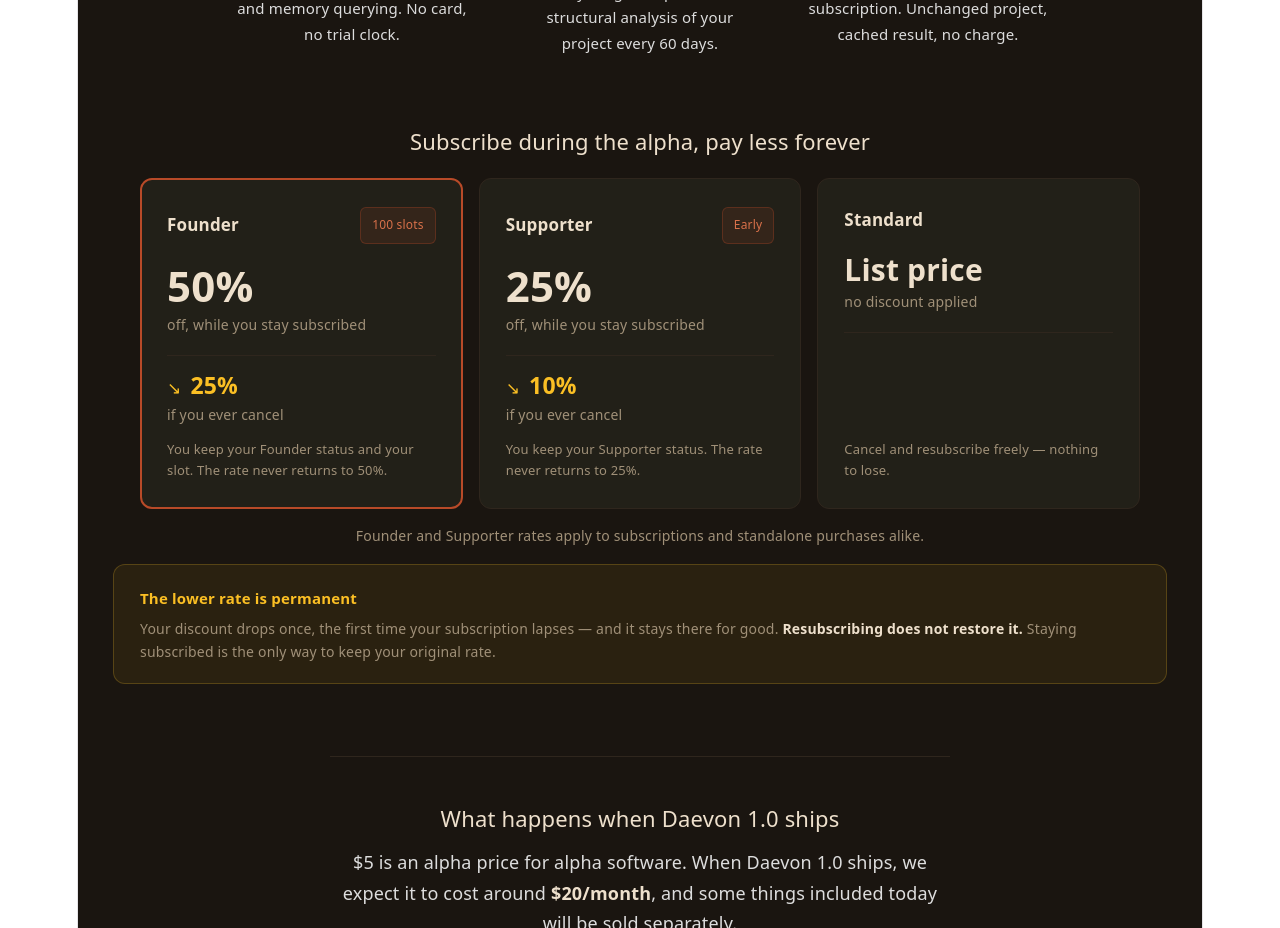
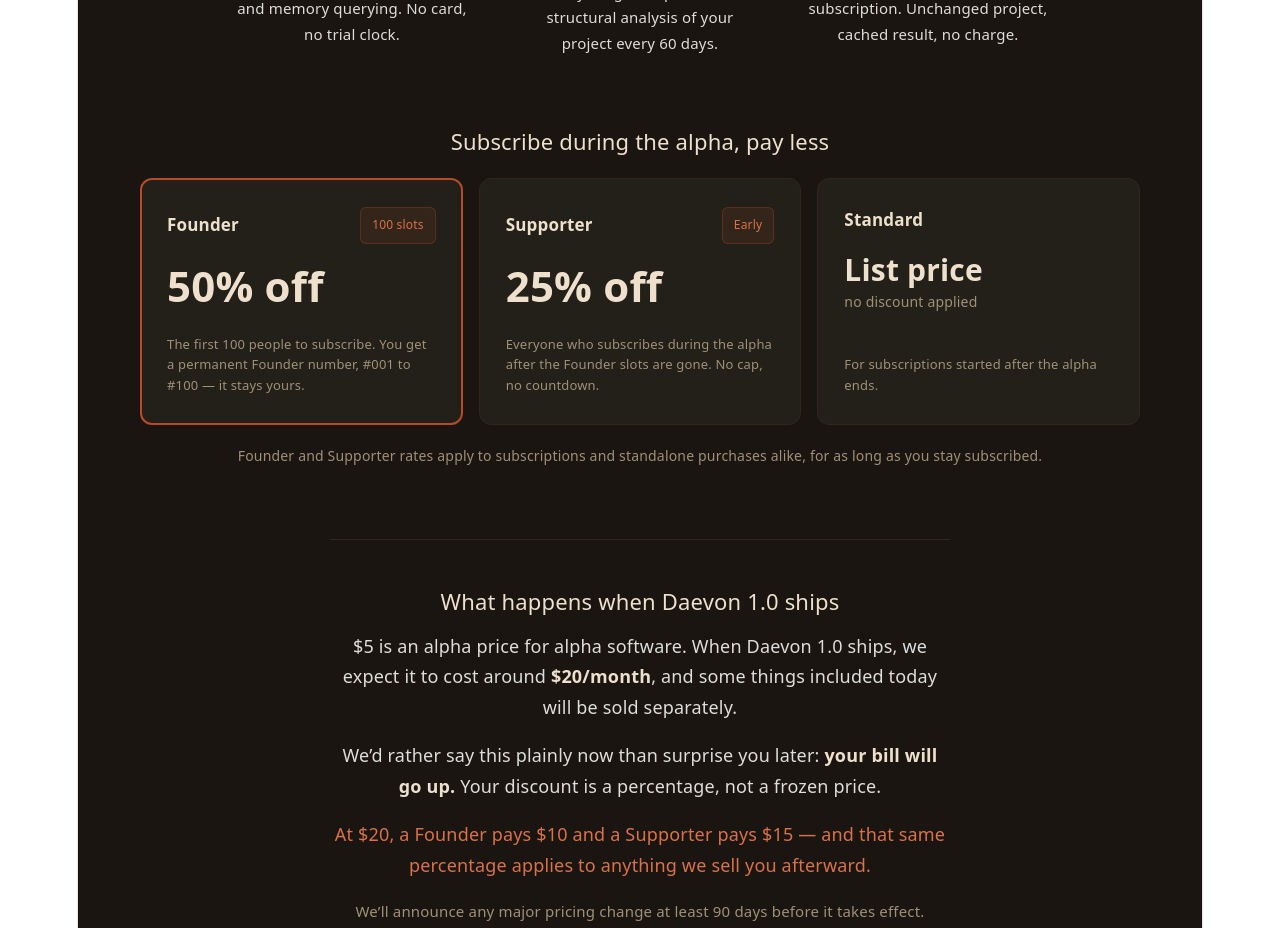
Before and after one commit to DaevonAI/daevon-site, a React (Vite) app in the folder daevon-react/: page / in a window 1280 px wide. Shown: the part 2100-3028 px from the top of the page. Built offline with nearby package versions, Linux system fonts and the light colour scheme.

Commit message:
removed ratchet from pricing. loyalty prices for alpha is now one price forever.
changed because of potential legal issues.

```diff
--- a/daevon-react/src/components/Pricing.jsx
+++ b/daevon-react/src/components/Pricing.jsx
@@ -2,8 +2,7 @@ import Waitlist from "./Waitlist";
 
 /* --- Daevon website tokens (warm) ---
    bg #1A1510 · surface #222018 · border #2f261d
-   text #EEE0CC · dim #A09078 · accent #B84A28 / #D9714A
-   warn #fbbf24 — caution, not error. 9.77:1 on surface; 43deg hue vs accent's 14deg. */
+   text #EEE0CC · dim #A09078 · accent #B84A28 / #D9714A */
 
 const C = {
     surface: "#222018",
@@ -11,13 +10,10 @@ const C = {
     text: "#EEE0CC",
     dim: "#A09078",
     accent: "#B84A28",
-    accentText: "#D9714A",
-    warn: "#fbbf24",
-    warnBg: "rgba(251, 191, 36, 0.07)",
-    warnBorder: "rgba(251, 191, 36, 0.22)"
+    accentText: "#D9714A"
 };
 
-function Tier({ name, badge, rate, rateSmall, label, drop, dropLabel, note, noteBottom, featured }) {
+function Tier({ name, badge, rate, rateSmall, label, note, noteBottom, featured }) {
     return (
         <div style={{
             background: C.surface,
@@ -61,33 +57,12 @@ function Tier({ name, badge, rate, rateSmall, label, drop, dropLabel, note, note
                 {label}
             </div>
 
-            <hr style={{
-                border: 0,
-                borderTop: `1px solid ${C.border}`,
-                margin: "20px 0 16px",
-                width: "100%"
-            }} />
-
-            {drop && (
-                <>
-                    <div style={{ display: "flex", alignItems: "baseline", gap: "9px" }}>
-                        <span aria-hidden="true" style={{ color: C.warn, fontSize: "17px", lineHeight: 1 }}>
-                            &#8600;
-                        </span>
-                        <span style={{ fontSize: "23px", fontWeight: 600, color: C.warn }}>{drop}</span>
-                    </div>
-                    <div style={{ fontSize: "14px", color: C.dim, marginTop: "6px", lineHeight: "1.5" }}>
-                        {dropLabel}
-                    </div>
-                </>
-            )}
-
             {note && (
                 <div style={{
                     fontSize: "13px",
                     color: C.dim,
-                    marginTop: noteBottom ? "auto" : "14px",
-                    paddingTop: noteBottom ? "14px" : 0,
+                    marginTop: noteBottom ? "auto" : "20px",
+                    paddingTop: noteBottom ? "20px" : 0,
                     lineHeight: "1.6"
                 }}>{note}</div>
             )}
@@ -139,7 +114,7 @@ export default function Pricing() {
 
             {/* ---- tier panels ---- */}
             <h3 style={{ color: C.text, fontWeight: 400, fontSize: "22px", margin: "0 0 24px" }}>
-                Subscribe during the alpha, pay less forever
+                Subscribe during the alpha, pay less
             </h3>
 
             <div style={{
@@ -155,63 +130,35 @@ export default function Pricing() {
                     featured
                     name="Founder"
                     badge="100 slots"
-                    rate="50%"
-                    label="off, while you stay subscribed"
-                    drop="25%"
-                    dropLabel="if you ever cancel"
-                    note="You keep your Founder status and your slot. The rate never returns to 50%."
+                    rate="50% off"
+                    note="The first 100 people to subscribe. You get a permanent Founder number, #001 to #100 — it stays yours."
                 />
                 <Tier
                     name="Supporter"
                     badge="Early"
-                    rate="25%"
-                    label="off, while you stay subscribed"
-                    drop="10%"
-                    dropLabel="if you ever cancel"
-                    note="You keep your Supporter status. The rate never returns to 25%."
+                    rate="25% off"
+                    note="Everyone who subscribes during the alpha after the Founder slots are gone. No cap, no countdown."
                 />
                 <Tier
                     name="Standard"
                     rate="List price"
                     rateSmall
                     label="no discount applied"
-                    note="Cancel and resubscribe freely &mdash; nothing to lose."
+                    note="For subscriptions started after the alpha ends."
                     noteBottom
                 />
             </div>
 
             <p style={{
                 maxWidth: "1000px",
-                margin: "16px auto 0",
+                margin: "20px auto 0",
                 fontSize: "14px",
                 color: C.dim,
                 lineHeight: "1.6"
             }}>
-                Founder and Supporter rates apply to subscriptions and standalone purchases alike.
+                Founder and Supporter rates apply to subscriptions and standalone purchases alike,
+                for as long as you stay subscribed.
             </p>
-
-            {/* ---- the ratchet ---- */}
-            <div style={{
-                maxWidth: "1000px",
-                margin: "16px auto 0",
-                background: C.warnBg,
-                border: `1px solid ${C.warnBorder}`,
-                borderRadius: "12px",
-                padding: "20px 26px",
-                textAlign: "left"
-            }}>
-                <div style={{ fontSize: "15px", fontWeight: 600, color: C.warn, marginBottom: "6px" }}>
-                    The lower rate is permanent
-                </div>
-                <div style={{ fontSize: "14px", color: C.dim, lineHeight: "1.65" }}>
-                    Your discount drops once, the first time your subscription lapses &mdash; and it
-                    stays there for good.{" "}
-                    <strong style={{ color: C.text, fontWeight: 600 }}>
-                        Resubscribing does not restore it.
-                    </strong>{" "}
-                    Staying subscribed is the only way to keep your original rate.
-                </div>
-            </div>
 
             {/* ---- what happens at 1.0 ---- */}
             <div style={{
```
